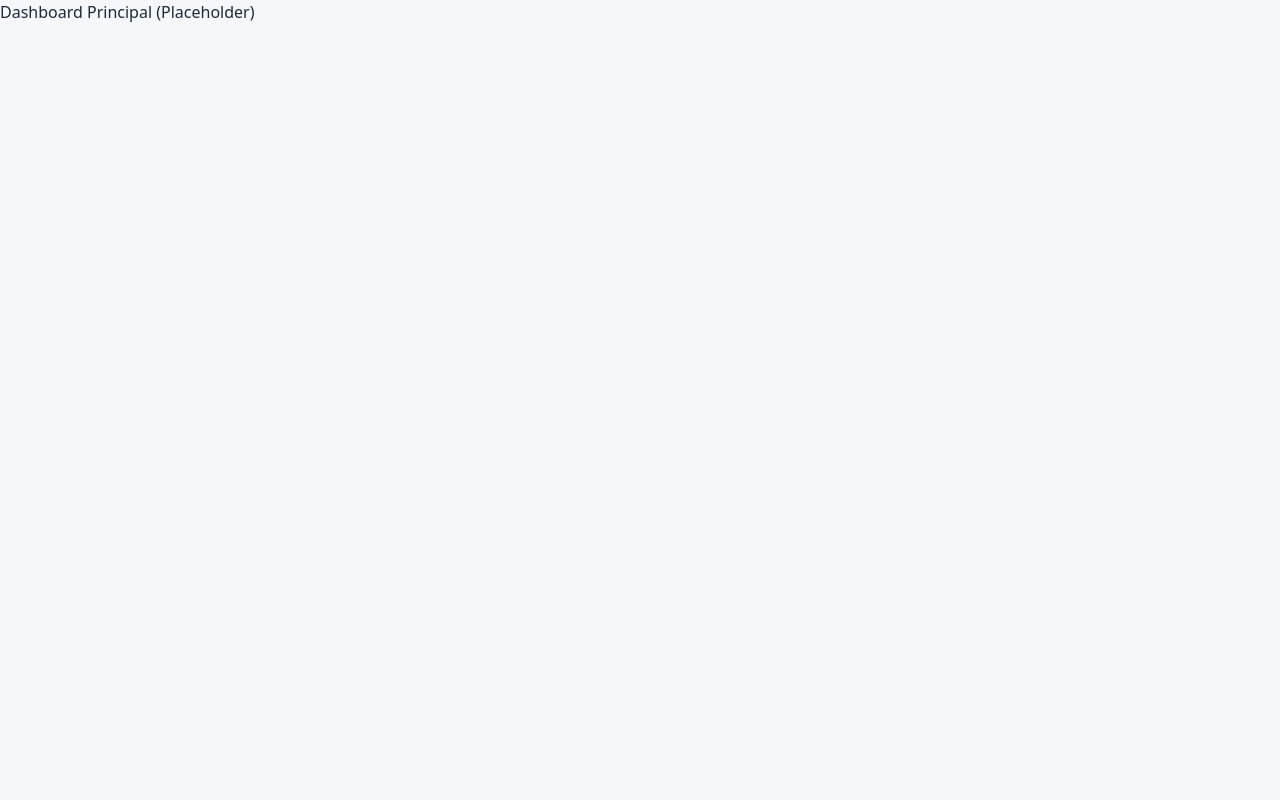
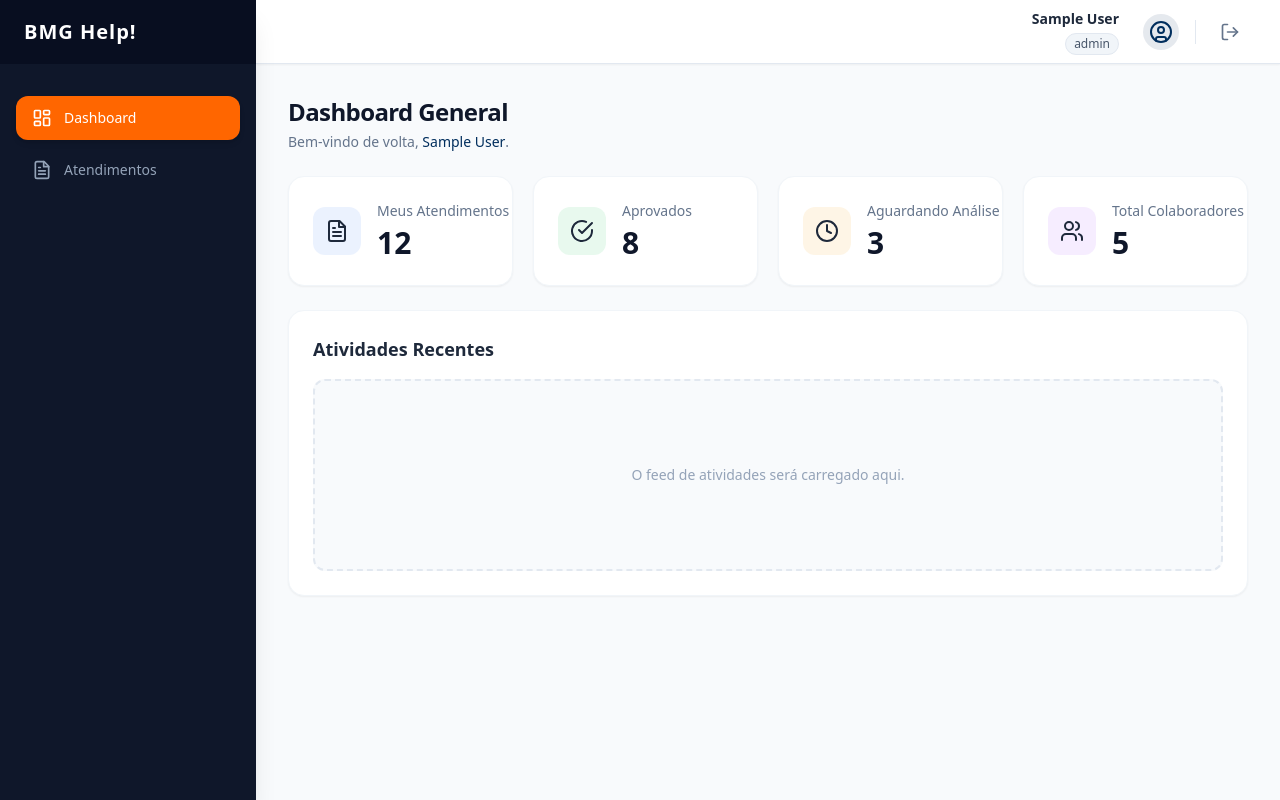
Before and after one commit to regiskoga/mscred-frontend, a React (Vite) app: page /dashboard in a window 1280 px wide. Built offline with nearby package versions, Linux system fonts and the light colour scheme; no server answers; sample sign-in values are in the browser's storage.

Commit message:
feat(ui): add dashboard layout with sidebar, topbar and rbac private route

```diff
--- a/src/App.tsx
+++ b/src/App.tsx
@@ -1,12 +1,22 @@
 import { Routes, Route, Navigate } from 'react-router-dom';
 import { Login } from './pages/Login';
+import { DashboardLayout } from './layouts/DashboardLayout';
+import { Dashboard } from './pages/Dashboard';
+import { PrivateRoute } from './components/PrivateRoute';
 
 export function App() {
     return (
         <Routes>
             <Route path="/" element={<Navigate to="/login" replace />} />
             <Route path="/login" element={<Login />} />
-            <Route path="/dashboard" element={<div>Dashboard Principal (Placeholder)</div>} />
+
+            {/* Rotas Protegidas Administrativas */}
+            <Route element={<PrivateRoute />}>
+                <Route element={<DashboardLayout />}>
+                    <Route path="/dashboard" element={<Dashboard />} />
+                    {/* Futuras rotas aqui (e.g. /dashboard/users) */}
+                </Route>
+            </Route>
         </Routes>
     );
 }
--- /dev/null
+++ b/src/components/PrivateRoute.tsx
@@ -0,0 +1,14 @@
+import { Navigate, Outlet } from 'react-router-dom';
+
+export function PrivateRoute() {
+    // Zero-Trust Frontend: Check if the token exists to allow rendering the protected layout.
+    // If not, redirect immediately to login.
+    const token = localStorage.getItem('@mscred:token');
+
+    // Módulos futuros poderão adicionar verificação de expiração JWT local aqui antes do backend negar.
+    if (!token) {
+        return <Navigate to="/login" replace />;
+    }
+
+    return <Outlet />;
+}
--- /dev/null
+++ b/src/layouts/DashboardLayout.tsx
@@ -0,0 +1,132 @@
+import { useState, useEffect } from 'react';
+import { Outlet, useNavigate, Link, useLocation } from 'react-router-dom';
+import {
+    LayoutDashboard,
+    Users,
+    FileText,
+    Store,
+    LogOut,
+    Menu,
+    X,
+    UserCircle
+} from 'lucide-react';
+
+export function DashboardLayout() {
+    const navigate = useNavigate();
+    const location = useLocation();
+    const [isSidebarOpen, setIsSidebarOpen] = useState(false);
+
+    // Auth State Validation (Zero-Trust Frontend)
+    const storedUser = localStorage.getItem('@mscred:user');
+    const user = storedUser ? JSON.parse(storedUser) : null;
+
+    if (!user) {
+        navigate('/login', { replace: true });
+        return null; // Fallback in case PrivateRoute fails
+    }
+
+    const { name, role } = user;
+
+    // RBAC Permissions
+    const canManageUsers = ['ADMIN', 'GESTOR'].includes(role);
+    const canManageStores = role === 'ADMIN';
+
+    // Menu Definitions
+    const navigation = [
+        { name: 'Dashboard', href: '/dashboard', icon: LayoutDashboard, show: true },
+        { name: 'Atendimentos', href: '/dashboard/attendances', icon: FileText, show: true },
+        { name: 'Colaboradores', href: '/dashboard/users', icon: Users, show: canManageUsers },
+        { name: 'Lojas', href: '/dashboard/stores', icon: Store, show: canManageStores },
+    ];
+
+    function handleLogout() {
+        localStorage.removeItem('@mscred:token');
+        localStorage.removeItem('@mscred:user');
+        navigate('/login', { replace: true });
+    }
+
+    return (
+        <div className="min-h-screen bg-slate-50 flex">
+            {/* Sidebar Desktop & Mobile */}
+            <div className={`fixed inset-y-0 left-0 z-50 w-64 bg-slate-900 shadow-xl transform transition-transform duration-300 ease-in-out lg:translate-x-0 lg:static lg:block ${isSidebarOpen ? 'translate-x-0' : '-translate-x-full'}`}>
+                <div className="flex items-center justify-between h-16 px-6 bg-slate-950/50">
+                    <span className="text-xl font-bold text-white tracking-wider">BMG Help!</span>
+                    <button onClick={() => setIsSidebarOpen(false)} className="lg:hidden text-slate-300 hover:text-white">
+                        <X className="w-6 h-6" />
+                    </button>
+                </div>
+
+                <div className="flex flex-col flex-1 px-4 mt-8 space-y-2">
+                    {navigation.filter(item => item.show).map((item) => {
+                        const isActive = location.pathname === item.href;
+                        const Icon = item.icon;
+
+                        return (
+                            <Link
+                                key={item.name}
+                                to={item.href}
+                                onClick={() => setIsSidebarOpen(false)}
+                                className={`flex items-center px-4 py-3 text-sm font-medium rounded-xl transition-all duration-200 ${isActive
+                                        ? 'bg-bmg-orange text-white shadow-md'
+                                        : 'text-slate-400 hover:bg-slate-800 hover:text-white'
+                                    }`}
+                            >
+                                <Icon className={`w-5 h-5 mr-3 ${isActive ? 'text-white' : 'text-slate-400'}`} />
+                                {item.name}
+                            </Link>
+                        );
+                    })}
+                </div>
+            </div>
+
+            {/* Mobile Sidebar Overlay */}
+            {isSidebarOpen && (
+                <div
+                    className="fixed inset-0 z-40 bg-slate-900/50 backdrop-blur-sm lg:hidden transition-opacity"
+                    onClick={() => setIsSidebarOpen(false)}
+                />
+            )}
+
+            {/* Main Content Area */}
+            <div className="flex-1 flex flex-col min-w-0 overflow-hidden">
+                {/* Topbar */}
+                <header className="flex items-center justify-between h-16 px-4 bg-white border-b border-slate-200 sm:px-6 lg:px-8 shadow-sm relative z-10">
+                    <button
+                        onClick={() => setIsSidebarOpen(true)}
+                        className="text-slate-500 hover:text-slate-700 lg:hidden p-2 -ml-2 rounded-md"
+                    >
+                        <Menu className="w-6 h-6" />
+                    </button>
+
+                    <div className="flex items-center space-x-4 ml-auto">
+                        <div className="flex flex-col items-end mr-2 hidden sm:flex">
+                            <span className="text-sm font-semibold text-slate-800">{name}</span>
+                            <span className="text-xs font-medium px-2 py-0.5 mt-1 rounded-full bg-slate-100 text-slate-600 border border-slate-200">
+                                {role}
+                            </span>
+                        </div>
+
+                        <div className="h-9 w-9 bg-bmg-blue/10 rounded-full flex items-center justify-center text-bmg-blue">
+                            <UserCircle className="w-6 h-6" />
+                        </div>
+
+                        <div className="h-6 w-px bg-slate-200 mx-2"></div>
+
+                        <button
+                            onClick={handleLogout}
+                            title="Sair do Sistema"
+                            className="flex items-center text-slate-500 hover:text-red-600 transition-colors p-2 rounded-lg hover:bg-red-50"
+                        >
+                            <LogOut className="w-5 h-5" />
+                        </button>
+                    </div>
+                </header>
+
+                {/* Main Render View (Outlet) */}
+                <main className="flex-1 overflow-y-auto p-4 sm:p-6 lg:p-8">
+                    <Outlet />
+                </main>
+            </div>
+        </div>
+    );
+}
--- /dev/null
+++ b/src/pages/Dashboard.tsx
@@ -0,0 +1,56 @@
+import { Users, FileText, CheckCircle, Clock } from 'lucide-react';
+
+export function Dashboard() {
+    const storedUser = localStorage.getItem('@mscred:user');
+    const user = storedUser ? JSON.parse(storedUser) : { name: 'Usuário' };
+
+    // Placeholder data until we connect the KPI API
+    const kpis = [
+        { name: 'Meus Atendimentos Hoje', value: '12', icon: FileText, color: 'bg-blue-500' },
+        { name: 'Aprovados', value: '8', icon: CheckCircle, color: 'bg-green-500' },
+        { name: 'Aguardando Análise', value: '3', icon: Clock, color: 'bg-amber-500' },
+        { name: 'Total Colaboradores', value: '5', icon: Users, color: 'bg-purple-500' },
+    ];
+
+    return (
+        <div className="space-y-6 animate-fade-in">
+            <div className="flex items-center justify-between">
+                <div>
+                    <h1 className="text-2xl font-bold text-slate-900 tracking-tight">Dashboard General</h1>
+                    <p className="mt-1 text-sm text-slate-500">
+                        Bem-vindo de volta, <span className="font-medium text-bmg-blue">{user.name}</span>.
+                    </p>
+                </div>
+            </div>
+
+            {/* KPI Grid */}
+            <div className="grid grid-cols-1 gap-5 sm:grid-cols-2 lg:grid-cols-4">
+                {kpis.map((item) => {
+                    const Icon = item.icon;
+                    return (
+                        <div key={item.name} className="relative overflow-hidden bg-white rounded-2xl shadow-sm border border-slate-100 p-6 transition-all hover:shadow-md hover:border-slate-200 group">
+                            <div className="flex items-center">
+                                <div className={`p-3 rounded-xl ${item.color} bg-opacity-10 mr-4 group-hover:bg-opacity-20 transition-all`}>
+                                    <Icon className={`w-6 h-6 ${item.color.replace('bg-', 'text-')}`} />
+                                </div>
+                                <div>
+                                    <p className="text-sm font-medium text-slate-500 truncate">{item.name}</p>
+                                    <p className="mt-1 text-3xl font-bold text-slate-900">{item.value}</p>
+                                </div>
+                            </div>
+                            <div className={`absolute bottom-0 left-0 h-1 w-full ${item.color} opacity-0 group-hover:opacity-100 transition-opacity`}></div>
+                        </div>
+                    );
+                })}
+            </div>
+
+            {/* Recent Activity Placeholder */}
+            <div className="bg-white rounded-2xl shadow-sm border border-slate-100 p-6">
+                <h3 className="text-lg font-semibold text-slate-800 mb-4">Atividades Recentes</h3>
+                <div className="flex items-center justify-center h-48 bg-slate-50 rounded-xl border-2 border-dashed border-slate-200">
+                    <p className="text-slate-400 text-sm">O feed de atividades será carregado aqui.</p>
+                </div>
+            </div>
+        </div>
+    );
+}
```
